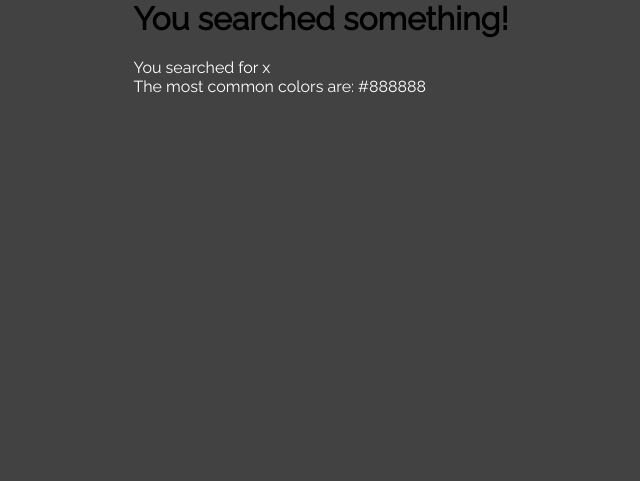
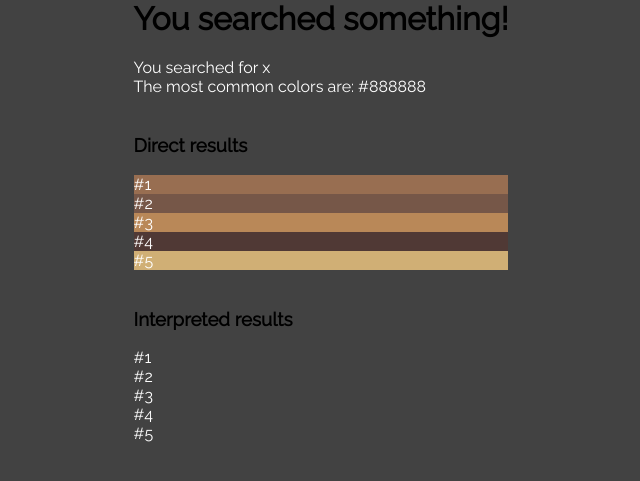
Before and after one commit to DEGoodman/tagbar, a Flask app: template app/templates/results.html in a window 1280 px wide. Shown: the top 481 px of the page, without its empty margins (319-959 px from the left). Run offline with Flask 2, Linux system fonts and the light colour scheme; the template is opened without the code that fills it: most values are stand-ins (such as "Sample title", 1, 10 or a date in 2020); parts of the project's set-up code (start-up, migrations or seed data) failed here and were passed over.

Commit message:
write and load base colors

```diff
--- /dev/null
+++ b/app/static/colors.css
@@ -0,0 +1,19 @@
+#a {
+	background-color: rgb(152, 110, 81);
+}
+
+#b {
+	background-color: rgb(118, 87, 72);
+}
+
+#c {
+	background-color: rgb(185, 136, 88);
+}
+
+#d {
+	background-color: rgb(80, 57, 53);
+}
+
+#e {
+	background-color: rgb(208, 175, 117);
+}
--- a/app/static/main.css
+++ b/app/static/main.css
@@ -38,3 +38,9 @@ a.button {
     color: initial;
     right: 80px;
 }
+
+#col_area {
+    float: left;
+    width: 20px;
+    height: 20px;
+}
--- a/app/templates/results.html
+++ b/app/templates/results.html
@@ -3,5 +3,20 @@
     <h1>You searched something!</h1>
     <div> You searched for {{ hashtag }}</div>
     <div> The most common colors are: {{ colors }}</div>
-    <!-- create python file to write a css sheet for colors? -->
+    <br />
+    <!-- backgrounds -->
+    <link rel="stylesheet" type="text/css" href="../static/colors.css" />
+    <h3>Direct results</h3>
+    <div id="a" class="col_area">#1</div>
+    <div id="b" class="col_area">#2</div>
+    <div id="c" class="col_area">#3</div>
+    <div id="d" class="col_area">#4</div>
+    <div id="e" class="col_area">#5</div>
+    <br />
+    <h3>Interpreted results</h3>
+    <div id="f" class="col_area">#1</div>
+    <div id="g" class="col_area">#2</div>
+    <div id="h" class="col_area">#3</div>
+    <div id="i" class="col_area">#4</div>
+    <div id="j" class="col_area">#5</div>
 {% endblock %}
--- a/app/views.py
+++ b/app/views.py
@@ -4,6 +4,7 @@ from .forms import TagForm
 from .get_ig_photos import Setup
 from .analyzer import Analyze
 import process
+import cssmaker
 
 @app.route('/')
 @app.route('/index')
@@ -22,6 +23,7 @@ def search():
         # Setup(form.tag.data)
         Analyze()
         cols = [process.compile()]
+        cssmaker.make(cols)
         return redirect(url_for('results',tag=form.tag.data, main_cols=cols))
     return render_template('query.html',
                            title='Tag Search',
```
Also changed, not shown: app/cssmaker.py (added, +27 -0 lines), app/process.py (+10 -11 lines).
